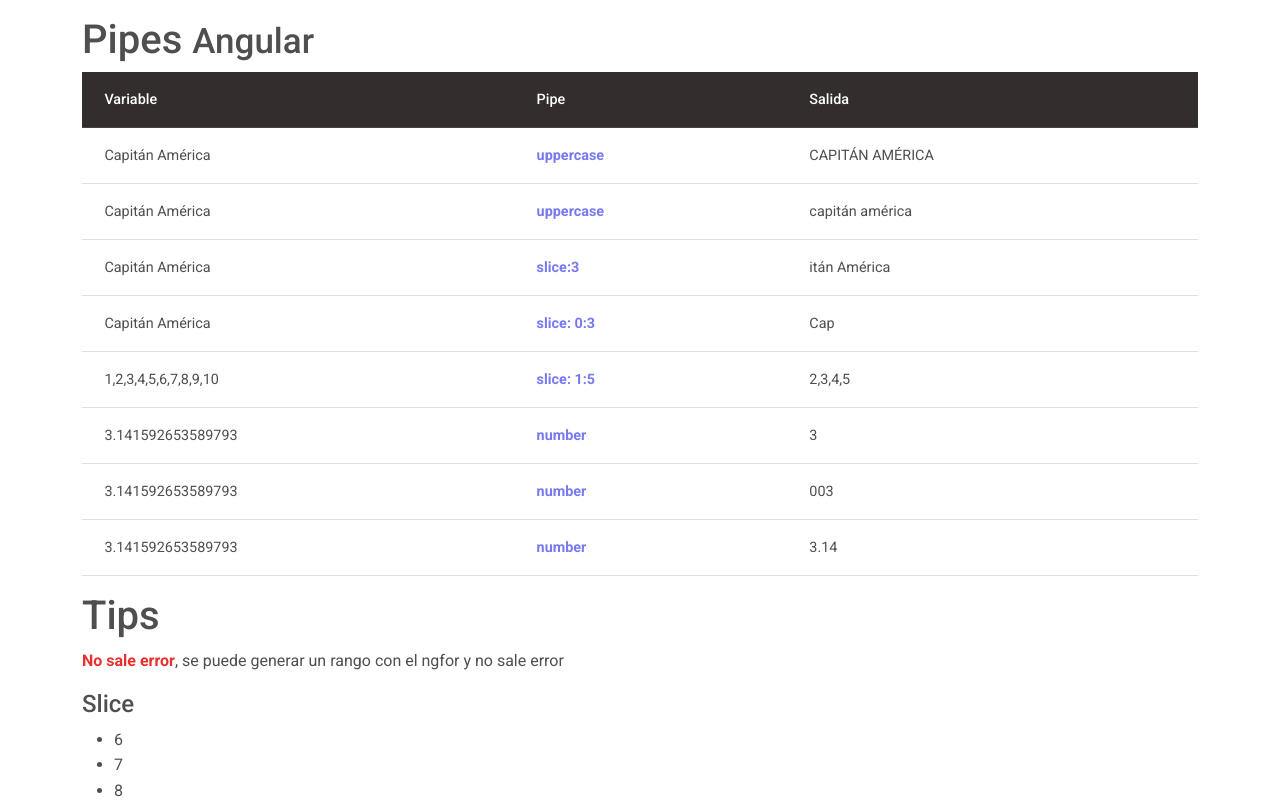
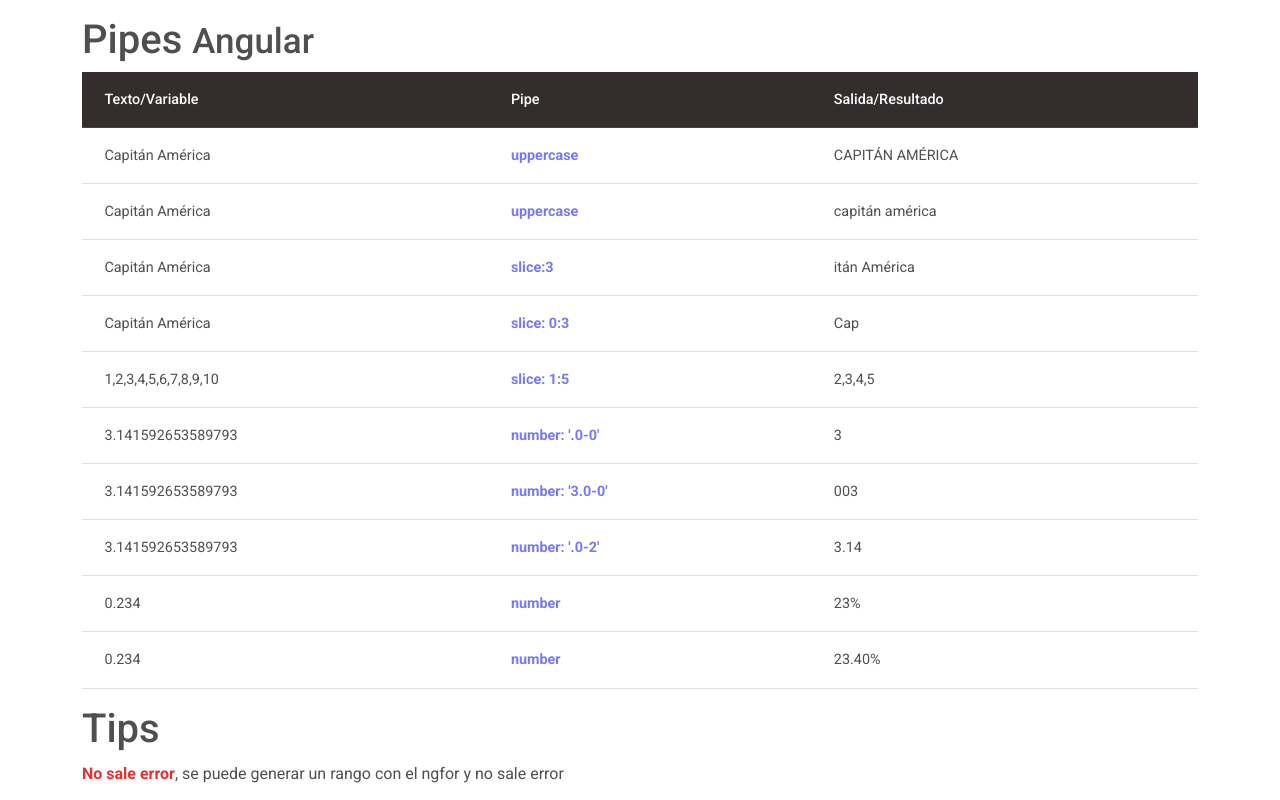
Before and after one commit to yecksin/02-angular-CE-pipes, an Angular app: page / in a window 1280 px wide. Shown: the top 800 px of the page. Built offline with nearby package versions, Linux system fonts and the light colour scheme.

Commit message:
Pipe porcentaje

```diff
--- a/src/app/app.component.html
+++ b/src/app/app.component.html
@@ -4,9 +4,9 @@
 <table class="table">
   <thead class="table-dark">
     <tr>
-      <th scope="col">Variable</th>
+      <th scope="col">Texto/Variable</th>
       <th scope="col">Pipe</th>
-      <th scope="col">Salida</th>
+      <th scope="col">Salida/Resultado</th>
     </tr>
   </thead>
   <tbody>
@@ -37,18 +37,28 @@
     </tr>
     <tr>
       <td >{{PI}}</td>
-      <td><strong title="Redondea numeros . significa toda la parte entera 0-0 nada de decimales" >number</strong></td>
+      <td><strong title="Redondea numeros . significa toda la parte entera 0-0 nada de decimales" >number: '.0-0'</strong></td>
       <td>{{PI | number:'.0-0'}}</td>
     </tr>
     <tr>
       <td >{{PI}}</td>
-      <td><strong title="Redondea numeros 3. significa 3  partes enteras, 0-0 nada de decimales" >number</strong></td>
+      <td><strong title="Redondea numeros 3. significa 3  partes enteras, 0-0 nada de decimales" >number: '3.0-0'</strong></td>
       <td>{{PI | number:'3.0-0'}}</td>
     </tr>
     <tr>
       <td >{{PI}}</td>
-      <td><strong title="Redondea numeros . significa toda la parte entera 0-2 dos decimales" >number</strong></td>
+      <td><strong title="Redondea numeros . significa toda la parte entera 0-2 dos decimales" >number: '.0-2'</strong></td>
       <td>{{PI | number:'.0-2'}}</td>
+    </tr>
+    <tr>
+      <td >{{porcentaje}}</td>
+      <td><strong title="" >number</strong></td>
+      <td>{{porcentaje | percent}}</td>
+    </tr>
+    <tr>
+      <td >{{porcentaje}}</td>
+      <td><strong title="" >number</strong></td>
+      <td>{{porcentaje | percent:'2.2-2'}}</td>
     </tr>
   </tbody>
 </table>
--- a/src/app/app.component.ts
+++ b/src/app/app.component.ts
@@ -10,4 +10,5 @@ export class AppComponent {
 
   arreglo = [1,2,3,4,5,6,7,8,9,10];
   PI:number = Math.PI;
+  porcentaje:number=0.234;
 }
```
